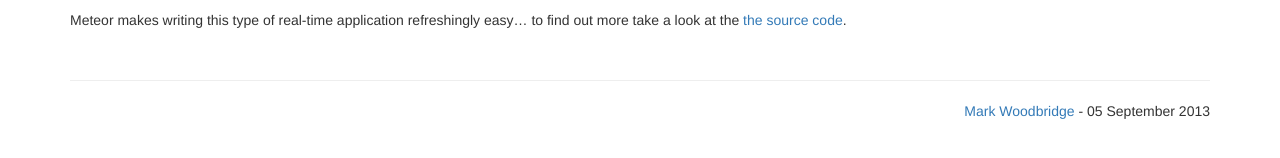
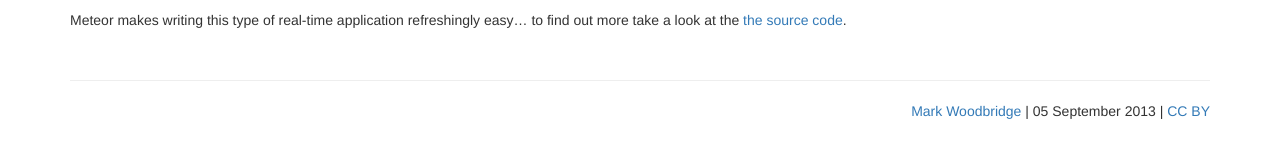
Before and after one commit to mrw34/mrw34.github.com, a Jekyll site: the page built from _posts/2013-09-05-grouptext.md, in a window 1280 px wide. Shown: the part 370-528 px from the top of the page. Built offline with Jekyll 4.4.1, drawn with Linux system fonts in a browser that asks for light colours.

Commit message:
Add licence

```diff
--- a/_layouts/post.html
+++ b/_layouts/post.html
@@ -6,4 +6,4 @@ layout: page
 {{content}}
 
 <br><hr>
-<span class="pull-right"><a href="/">Mark Woodbridge</a> - {{ page.date | date_to_long_string }}</span>
+<span class="pull-right"><a href="/">Mark Woodbridge</a> | {{ page.date | date_to_long_string }} | <a href="https://creativecommons.org/licenses/by/4.0/">CC BY</a></span>
```
